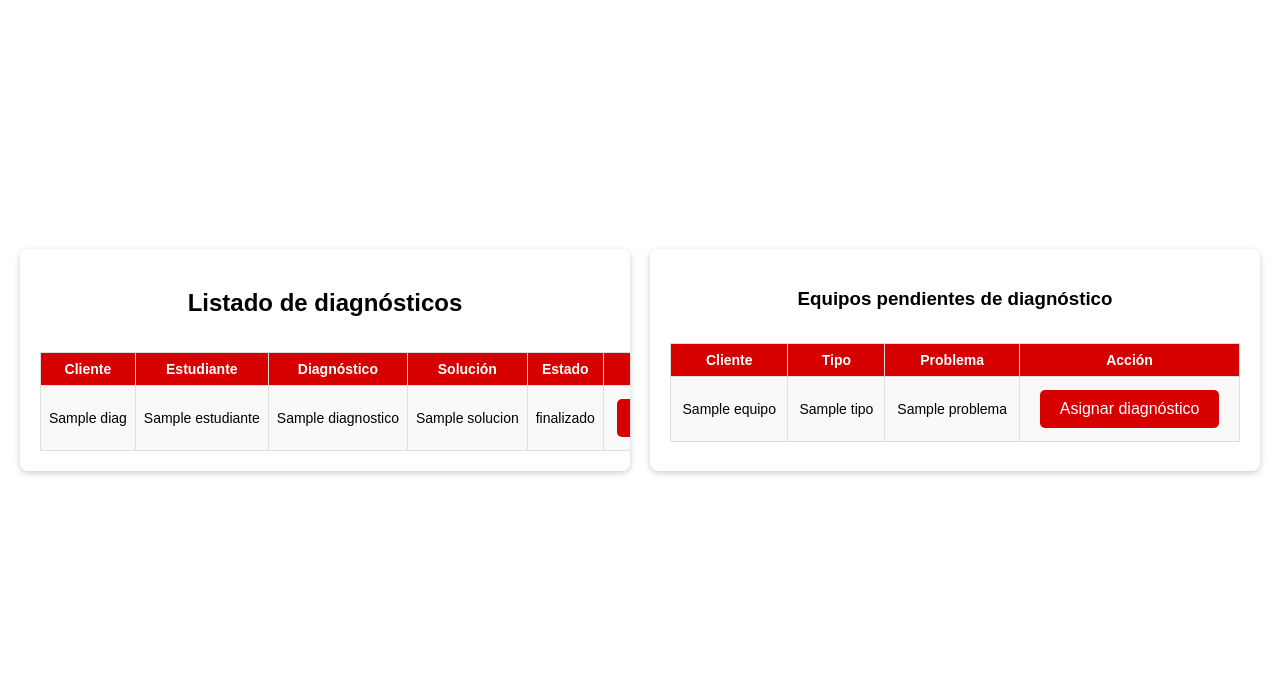
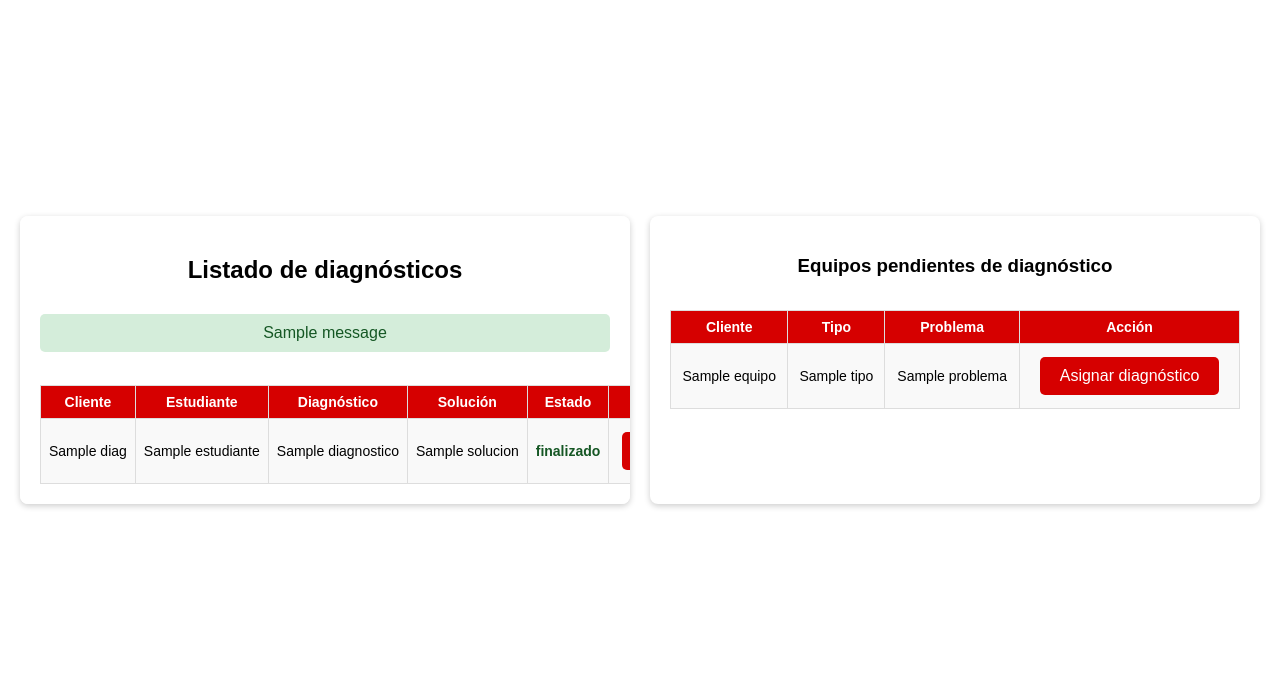
Before and after one commit to NegritaW/Clinica_pc, a Django app: template clinica_pc/templates/listado_diagnosticos.html in a window 1280 px wide. Shown: the part 60-759 px from the top of the page. Run offline with Django 5.2, Linux system fonts and the light colour scheme; the template is opened without the code that fills it: most values are stand-ins (such as "Sample title", 1, 10 or a date in 2020); one stand-in notice (Sample message) is shown.

Commit message:
Algunos de los cambios solicitados por profesor

```diff
--- a/clinica_pc/static/css/style.css
+++ b/clinica_pc/static/css/style.css
@@ -132,3 +132,35 @@ button:hover, .btn:hover {
   display: flex;
   flex-direction: column;
 }
+
+/* Mensajes */
+.messages {
+  margin: 10px 0;
+}
+.alert {
+  padding: 10px;
+  border-radius: 5px;
+  margin-bottom: 8px;
+}
+.alert.success {
+  background: #d4edda;
+  color: #155724;
+}
+.alert.error {
+  background: #f8d7da;
+  color: #721c24;
+}
+
+/* Estados con colores */
+.estado-asignado {
+  color: #856404;
+  font-weight: bold;
+}
+.estado-progreso {
+  color: #0c5460;
+  font-weight: bold;
+}
+.estado-finalizado {
+  color: #155724;
+  font-weight: bold;
+}
--- a/clinica_pc/templates/listado_diagnosticos.html
+++ b/clinica_pc/templates/listado_diagnosticos.html
@@ -6,6 +6,16 @@
   <!-- Primera card: diagnósticos -->
   <div class="form-card">
     <h2>Listado de diagnósticos</h2>
+
+    <!-- 👇 Bloque de mensajes -->
+    {% if messages %}
+      <div class="messages">
+        {% for message in messages %}
+          <div class="alert {{ message.tags }}">{{ message }}</div>
+        {% endfor %}
+      </div>
+    {% endif %}
+
     {% if diagnosticos %}
       <table class="styled-table">
         <tr>
@@ -22,7 +32,15 @@
             <td>{{ diag.estudiante }}</td>
             <td>{{ diag.diagnostico }}</td>
             <td>{{ diag.solucion }}</td>
-            <td>{{ diag.estado }}</td>
+            <td>
+              <span class="estado
+                {% if diag.estado == 'asignado' %}estado-asignado{% endif %}
+                {% if diag.estado == 'en progreso' %}estado-progreso{% endif %}
+                {% if diag.estado == 'finalizado' %}estado-finalizado{% endif %}
+              ">
+                {{ diag.estado }}
+              </span>
+            </td>
             <td>
               <a href="{% url 'diagnostico_evaluar' %}?nombre={{ diag.nombre }}" class="btn">
                 {% if diag.estado == "asignado" %}Evaluar{% else %}Editar{% endif %}
```
Also changed, not shown: clinica_pc/diagnostico/views.py (+14 -1 lines), clinica_pc/recepcion/views.py (+5 -4 lines), clinica_pc/templates/evaluar.html (+9 -0 lines), clinica_pc/templates/listado.html (+13 -0 lines), clinica_pc/db.sqlite3.
